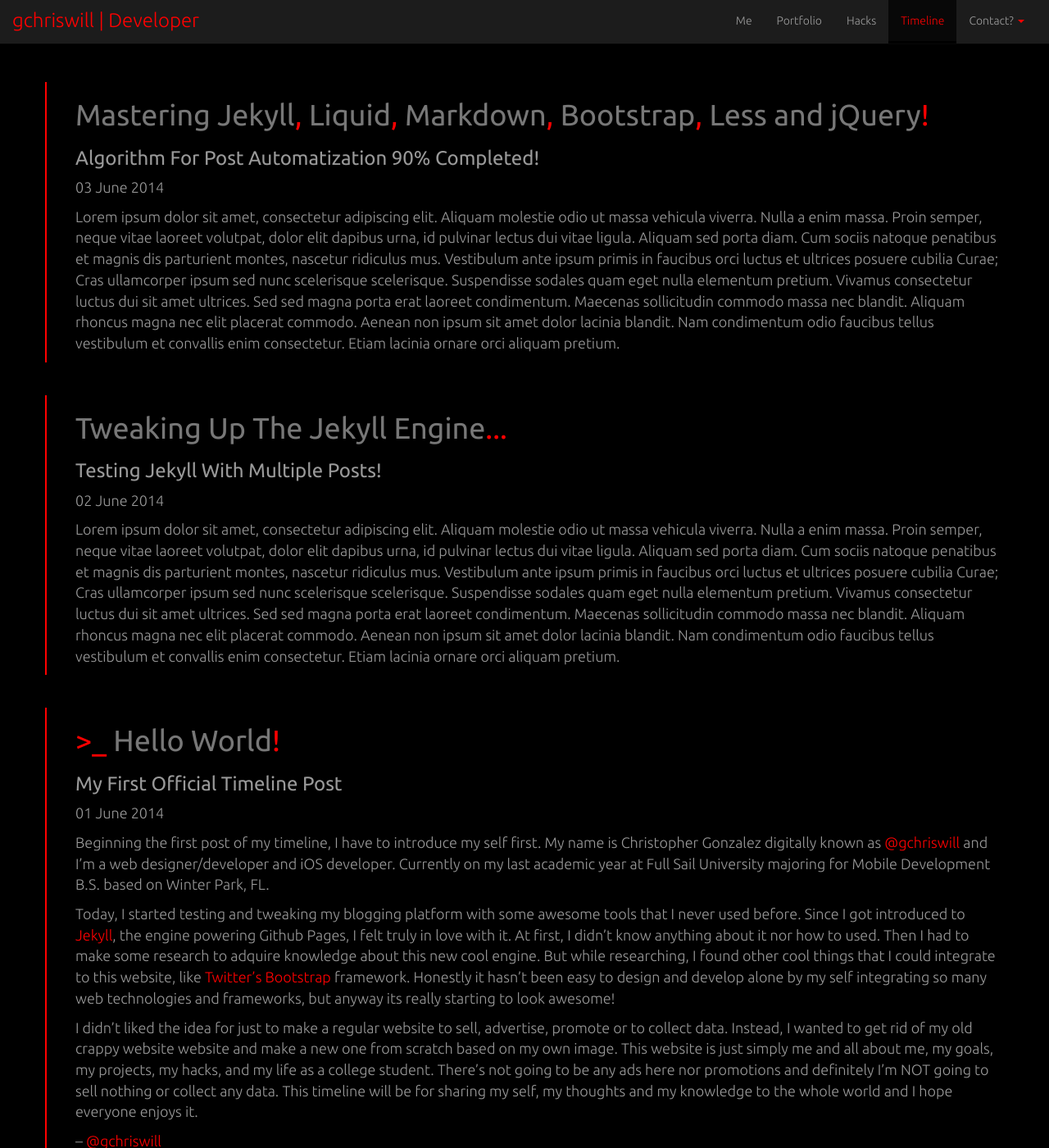
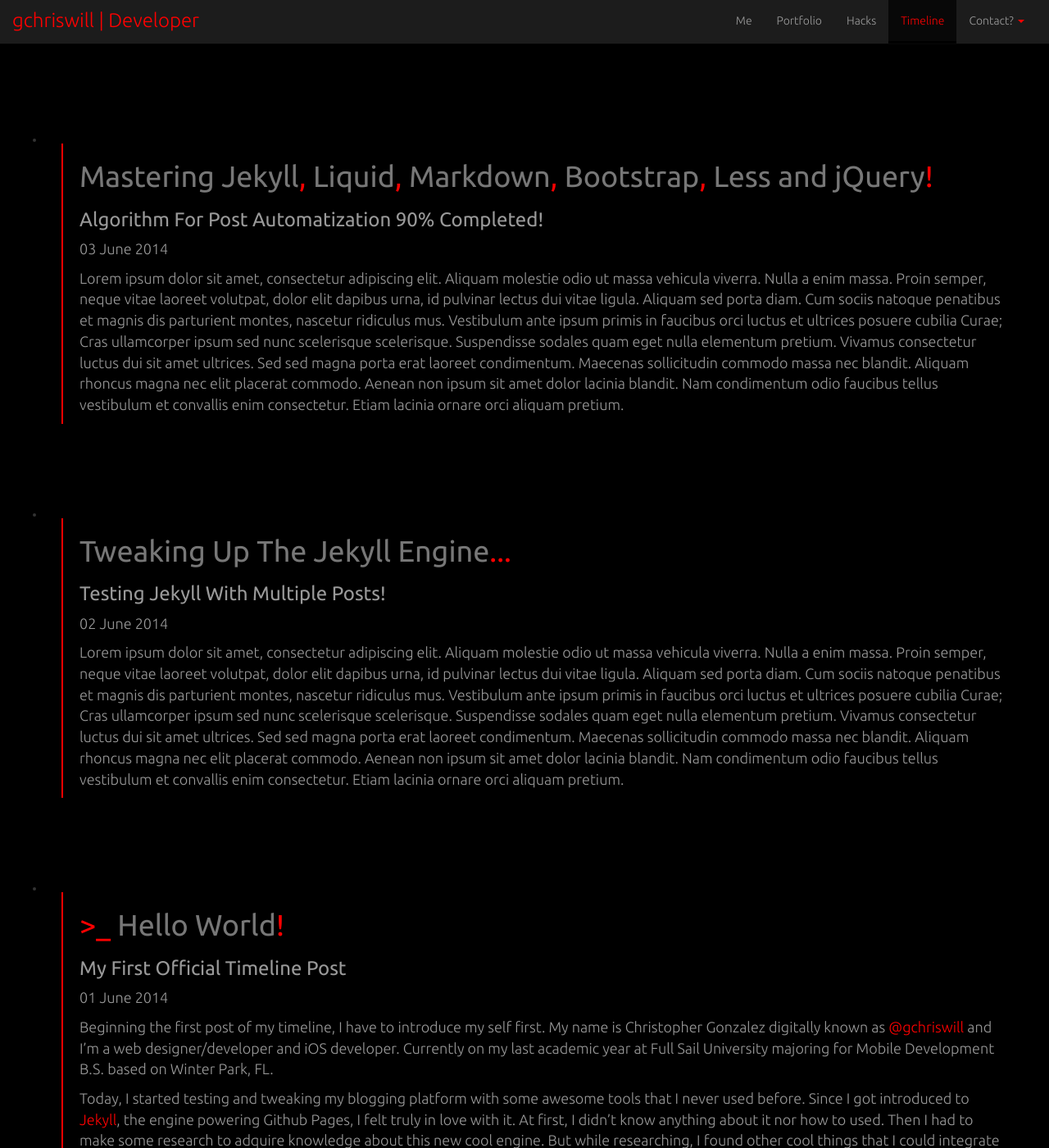
Before and after one commit to gchriswill/gchriswill.github.io, a Jekyll site: the page built from blog.html, in a window 1280 px wide and 1400 px high. Shown: the whole window at 82% size. Built offline with Jekyll 4.4.1, drawn with Linux system fonts in a browser that asks for light colours; nearby versions of some CDN libraries; Markdown is read by kramdown in place of the engine named in the settings.

Commit message:
Removed unnecessary code and modified comments
Removed unnecessary code and modified comments to follow @GchrisWill
commenting standards

```diff
--- a/css/meStyles.css
+++ b/css/meStyles.css
@@ -1,9 +1,11 @@
 /*
  * CSS by @gchriswill
  *
+ *
  */
 
- /* @gchriswill:---> test colors */
+
+ /* Testing colors ----------------------------------------------- */
  .lightDarkColor {
 	 background-color: #727272;
  }
@@ -14,11 +16,10 @@
  .darkColor {
 	 background-color: #1d1d1d;
  }
+/*  End of testing colors ---------------------------------------- */
 
 
-
-
-/* @gchriswill:---> Default body */
+/* @gchriswill *** Default body Styling -------------------------- */
 html > body {
 	background-color: #000000;
 	font-family: "Ubuntu", "Helvetica Neue";
@@ -30,53 +31,20 @@
 a {
 	color: red;
 }
-
-a.twitter_link:hover,
-ul > li > div.timeline-posts > p > a:hover {
-	color: red;
-	font-size: 30px;
-}
-ul > li > div.timeline-posts > p {
-	font-size: 18px;
-}
-ul > li.post-list {
-	list-style: none;
-	border-left: 2px solid red;
-
-}
-
-ul > li > div.timeline-posts {
-
-	margin-top: 40px;
-	margin-left: 20px;
-	margin-bottom: 40px;
-	padding-right: 20px;
-}
-
-ul > li > div.timeline-posts > h3,
-ul > li > div.timeline-posts > p {
-	color: #999;
-}
-/* End of global default */
+/* End of Default Body Styling ----------------------------------- */
 
 
-
-
-/* @gchriswill:---> Nav bar customization */
-
-/* Navbar links styling */
-
+/* @gchriswill *** Main Navbar Customization --------------------- */
+/* Navbar links Styling */
 body > nav.navbar-inverse {
 	background-color: rgba(33,33,33,0.85);
 }
-
 .navbar-inverse .navbar-brand {
     color: red;
 }
 .navbar-inverse .navbar-brand:hover {
 	color: red;
 	font-size: 24px;
-
 }
 .navbar-inverse .nav > li > a:hover,
 .navbar-inverse .nav > li > a:focus,
@@ -102,24 +70,17 @@
 .navbar-inverse .navbar-nav > .open > a:focus {
     color: red;
 }
-
-
-/* Nav bar ---> Dropdown */
+/* Navbar Dropdown Styling */
 .navbar-nav > .dropdown > .dropdown-menu ,
-
-
 /* Modal small alertbox */
 .modal > .modal-dialog > .modal-content,
 .modal > .modal-dialog > .modal-content > .modal-footer > .btn-default {
 	border-radius: 0;
 }
-/*  End of Nav bar customization */
+/* End of Navbar Customization ----------------------------------- */
 
 
-
-
-/* @gchriswill:---> Carousel Customization */
-
+/* @gchriswill *** Carousel Customization ------------------------ */
 /* Caruosel controls styling */
 .carousel-control{
 	color: red;
@@ -127,12 +88,12 @@
 .carousel-control:hover, .carousel-control:focus {
 	color: #999;
 }
-.carousel-control .icon-prev, .carousel-control .icon-next, .carousel-control .glyphicon-chevron-left,
+.carousel-control .icon-prev,
+.carousel-control .icon-next,
+.carousel-control .glyphicon-chevron-left,
 .carousel-control .glyphicon-chevron-right {
 	top: 90%;
 }
-
-
 /* Assigning red color to carousel indicators */
 .carousel-indicators li {
 	border: 1px solid red;
@@ -140,9 +101,48 @@
 .carousel-indicators .active {
 	background-color: red;
 }
+/* End of Carousel Customization --------------------------------- */
+
+/* @gchriswill *** Blog Page Styling ----------------------------- */
+/* Post Styling */
+div.timeline-posts > p {
+	font-size: 18px;
+}
+div.timeline-posts {
+margin-top: 100px;
+margin-bottom: 100px;
+padding-left: 20px;
+}
+div.timeline-posts > h3,
+div.timeline-posts > p {
+	color: #999;
+}
+div.timeline-posts {
+	border-left: 2px solid red;
+}
+/* Sidebar Styling */
+.sidenav > .active > a {
+
+	background-color: rgba(255,0,0,0.20);
+}
+div.sidebar > ul.nav > li > a:hover {
+	background-color: transparent;
+	border-right: 2px solid red;
+	border-left: 2px solid red;
+	color: red;
+}
+/* End of Blog Page Styling -------------------------------------- */
 
 
-/* End of Carousel Customization */
+/* --------------------------------------------------------------- */
+/* Waiting to be placed within they're group */
+a.twitter_link:hover,
+div.timeline-posts > p > a:hover {
+	color: red;
+	font-size: 30px;
+	text-decoration: none;
+}
+
 
 @media (max-width: 768px) {
 	body {
@@ -150,24 +150,10 @@
 		padding: 0;
 	}
 }
+/* --------------------------------------------------------------- */
 
 
-
-
-
-
-/*
-h1,
-h2,
-h3,
-h4,
-h5,
-h6,
-a,
-p {
-	font-family: inherit;
-	font-weight: inherit;
-}
+/* Depricated!!!
 
 @keyframes pulse {
 	0% {
@@ -198,11 +184,6 @@
 	}
 }
 
-h3.masthead-brand {
-	 font-size: 1.625em;
-	 font-weight: inherit;
-}
-
 img.gchriswill-profileImage {
 
 	width: 21.031em;
@@ -213,75 +194,4 @@
 	-moz-animation: pulse 2.5s infinite ease-in-out;
 }
 
-h3.gchriswill-intro {
-	font-size: 2em;
-	font-weight: inherit;
-}
-
-p.gchriswill-description {
-	font-size: 1.625em;
-
-}
-
-
-a,
-ul.masthead-nav > li > a {
-	text-decoration: none;
-	font-weight: normal;
-}
-
-
-.mastfoot > div > p > a.footerLinks {
-	 color: red;
-	 font-weight: normal;
-}
-
 */
-
-
-/*
-
-
-<div class="site-wrapper" >
-
-	      <div class="site-wrapper-inner" >
-
-	        <div class="cover-container" >
-
-	          <div id="navFixed" class="masthead clearfix" >
-	            <div class="inner">
-	              <h3 class="masthead-brand"> < Hello World! /> </h3>
-	              <ul class="nav masthead-nav">
-	              	<li id="clickTest" class="active" ><a href="#">Click Me!</a></li>
-	                <!--
-<li><a href="#">Projects</a></li>
-	                <li><a href="#">Contact?</a></li>
--->
-	              </ul>
-	            </div>
-	          </div>
-
-	          <div class="inner cover gchriswill-container-1" itemscope itemtype="http://schema.org/Person">
-	            <!-- <a href="https://twitter.com/gchriswill"> -->
-	            <img class="img-rounded gchriswill-profileImage" src="images/MeSignature.png" alt="Christopher Gonzalez, Christopher, Gonzalez, @gchriswill, gchriswill, GchrisWill">
-	            <h3 class="cover-heading gchriswill-intro">Hello hello! My name is gchriswill</h3><!-- </a> -->
-
-	            <p class="lead gchriswill-description" >I'm a undiscovered gifted and talented guy, independently spirited, fiercely unconventional and digitally powered...<br> Nice to meet you!</p>
-
-	          </div>
-
-	          <div class="mastfoot">
-	            <div class="inner">
-	              <p>Made with <a class="footerLinks" href="http://getbootstrap.com">Bootstrap</a> by <a class="footerLinks" href="https://twitter.com/gchriswill">@gchriswill</a></p>
-
-	            </div>
-	          </div>
-
-	        </div>
-
-	      </div>
-
-	    </div>
-
-
-*/
```
